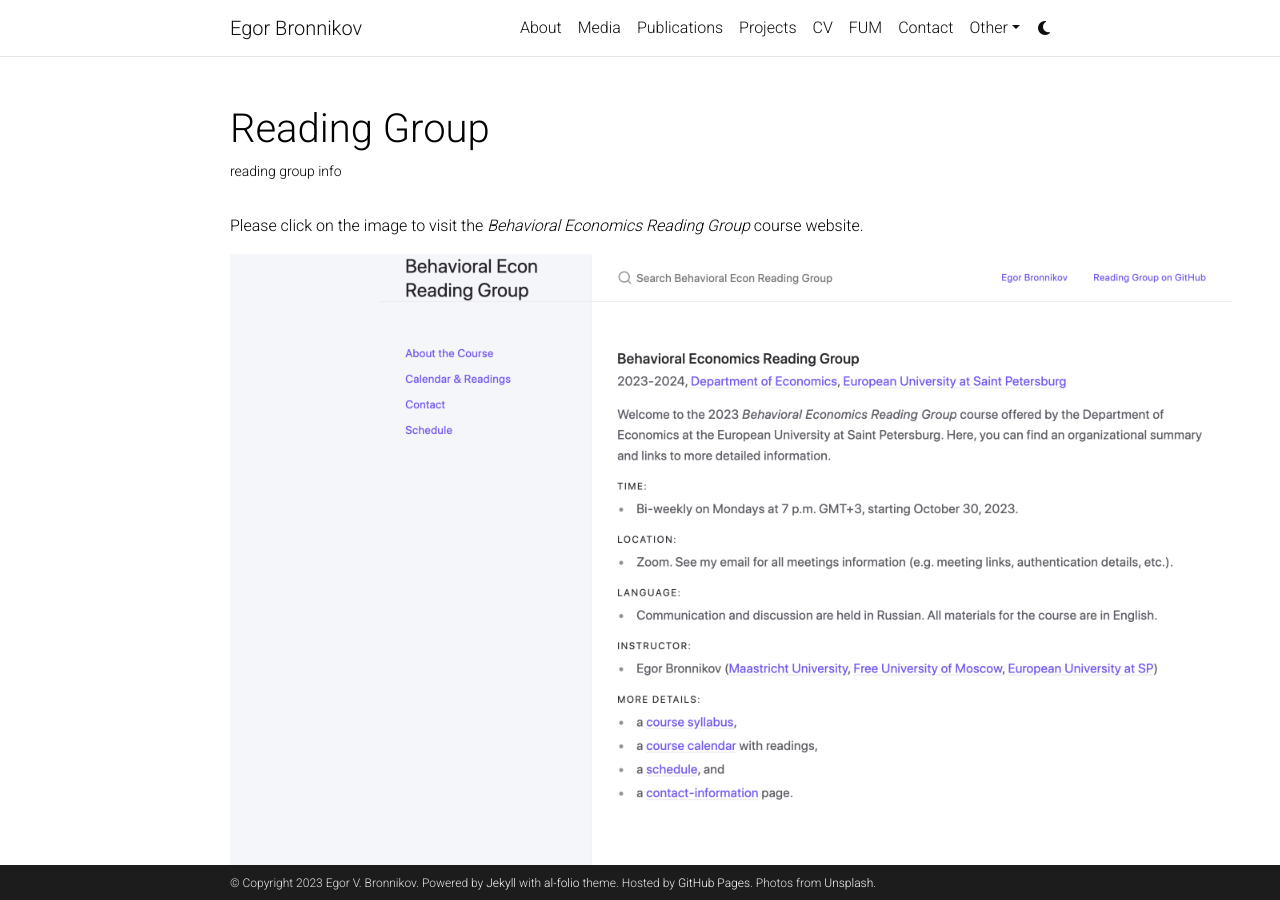
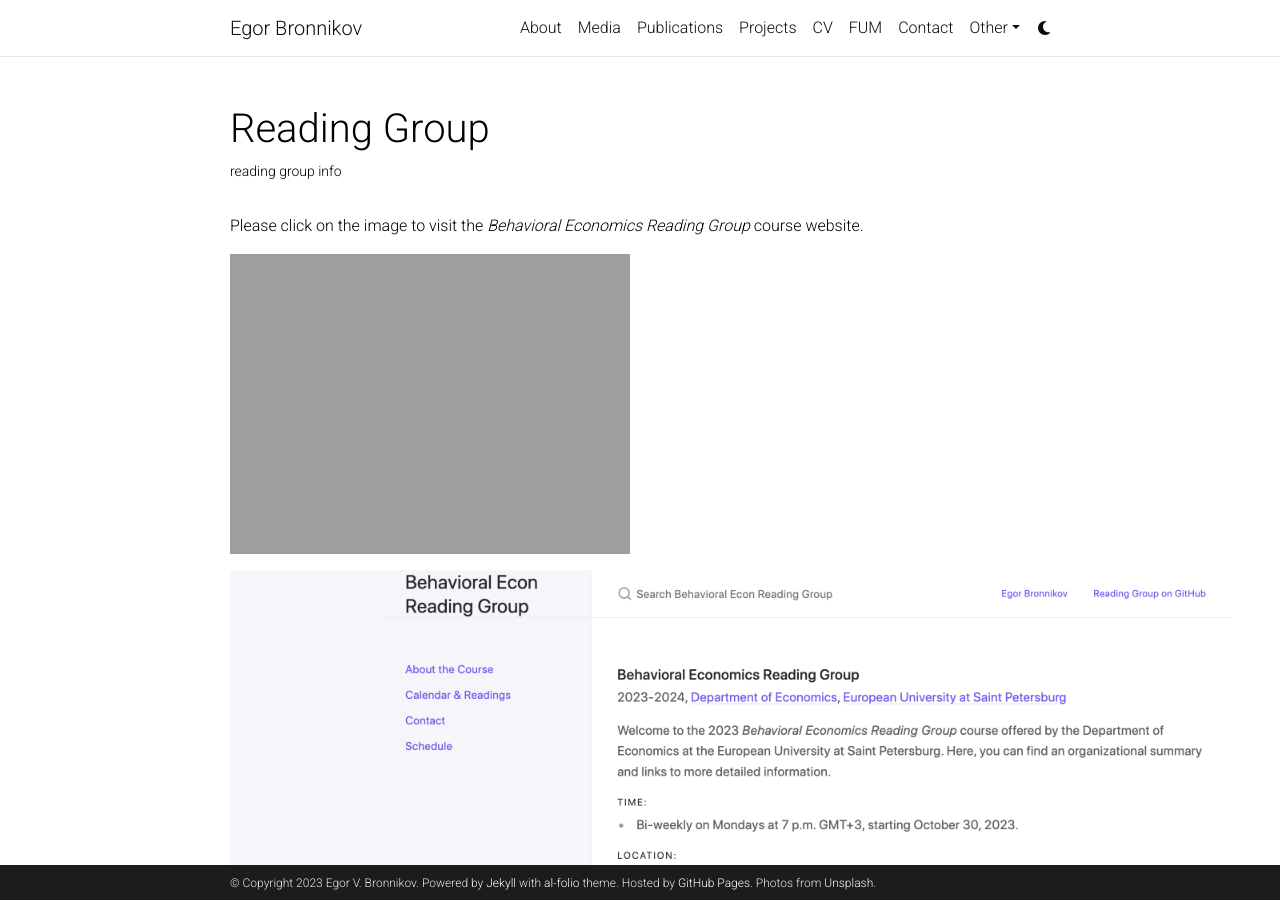
Before and after one commit to egorbronnikov/egorbronnikov.github.io, a Jekyll site: the page built from _pages/readinggroup.md, in a window 1280 px wide and 900 px high. Built offline with Jekyll 4.4.1, drawn with Linux system fonts in a browser that asks for light colours; comment, search, counter and statistics services are not loaded; a style sheet for code colours, icons or effects is not loaded.

Commit message:
Update readinggroup.md

```diff
--- a/_pages/readinggroup.md
+++ b/_pages/readinggroup.md
@@ -10,6 +10,9 @@
 Please click on the image to visit the _Behavioral Economics Reading Group_ course website.
 
 
+[![Alt text for broken image link](https://egorbronnikov.github.io/assets/img/Reading_Group_Smaller.png)](https://econreadinggroup.github.io)
+
+
 [![Alt text for broken image link](https://egorbronnikov.github.io/assets/img/Reading_Group.png)](https://econreadinggroup.github.io)
 
 
```
